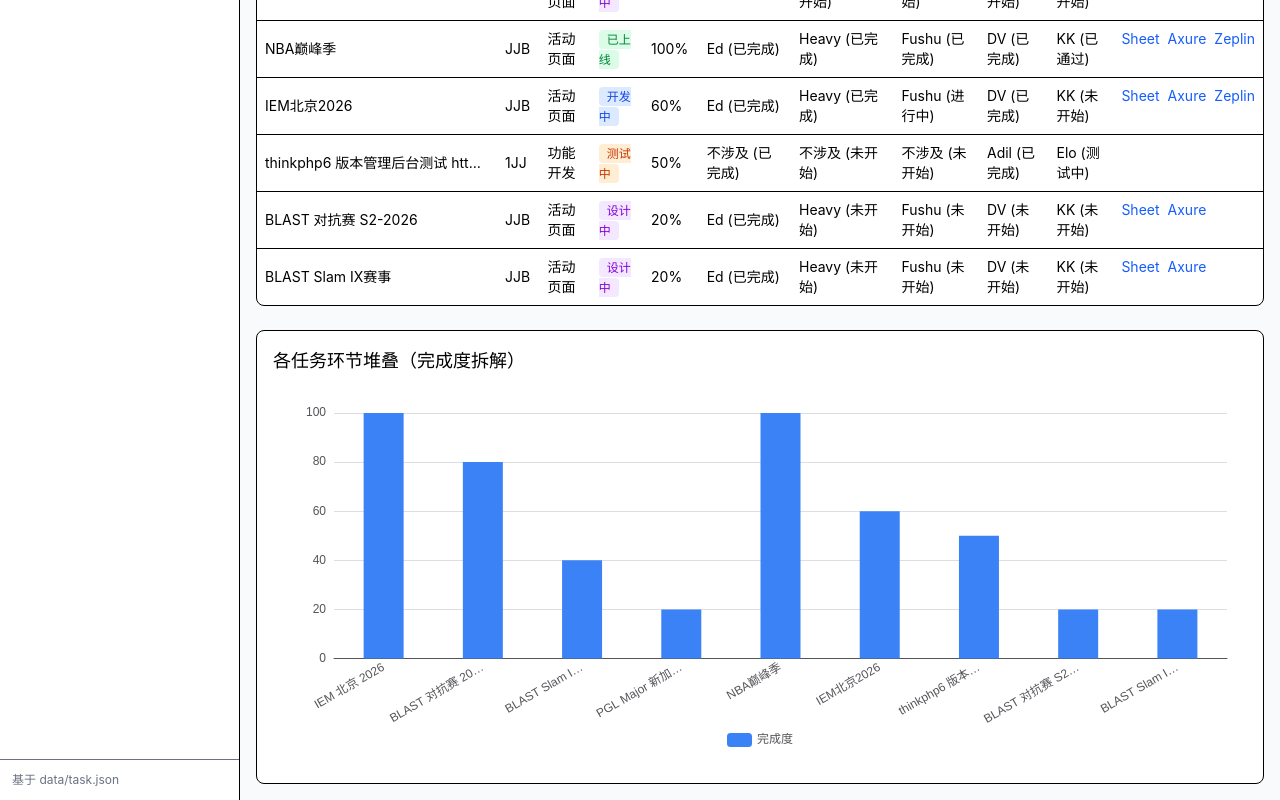
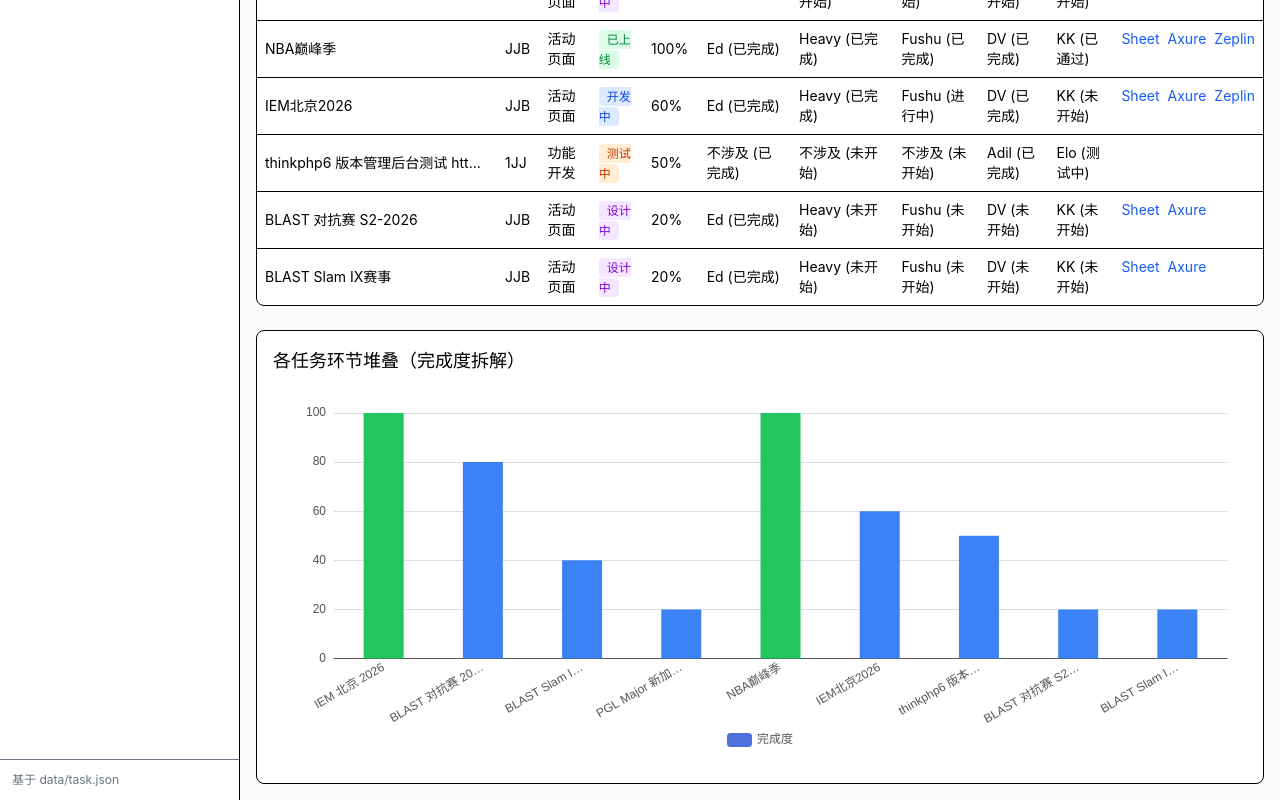
Before and after one commit to manxb/task-board-admin, a Vue app: page /#/tasks in a window 1280 px wide. Shown: the part 407-1207 px from the top of the page. Built offline with nearby package versions, Linux system fonts and the light colour scheme.

Commit message:
feat: color completed bars green in tasks chart

```diff
--- a/src/views/Tasks.vue
+++ b/src/views/Tasks.vue
@@ -150,6 +150,7 @@
 const stackedOption = computed(() => {
   const list = filteredTasks.value
   const names = list.map(t => t.name.length>12 ? t.name.slice(0,12)+'…' : t.name)
+  const values = list.map(t => t.completion)
   return {
     tooltip: { trigger: 'axis' as const, axisPointer:{ type:'shadow' } },
     legend: { data: ['完成度'] },
@@ -159,8 +160,10 @@
     series: [{
       name: '完成度',
       type: 'bar' as const,
-      data: list.map(t => t.completion),
-      itemStyle:{ color: '#3b82f6' },
+      data: values,
+      itemStyle: {
+        color: (params: any) => params.value >= 100 ? '#22c55e' : '#3b82f6'
+      },
       barMaxWidth: 40
     }]
   }
```
